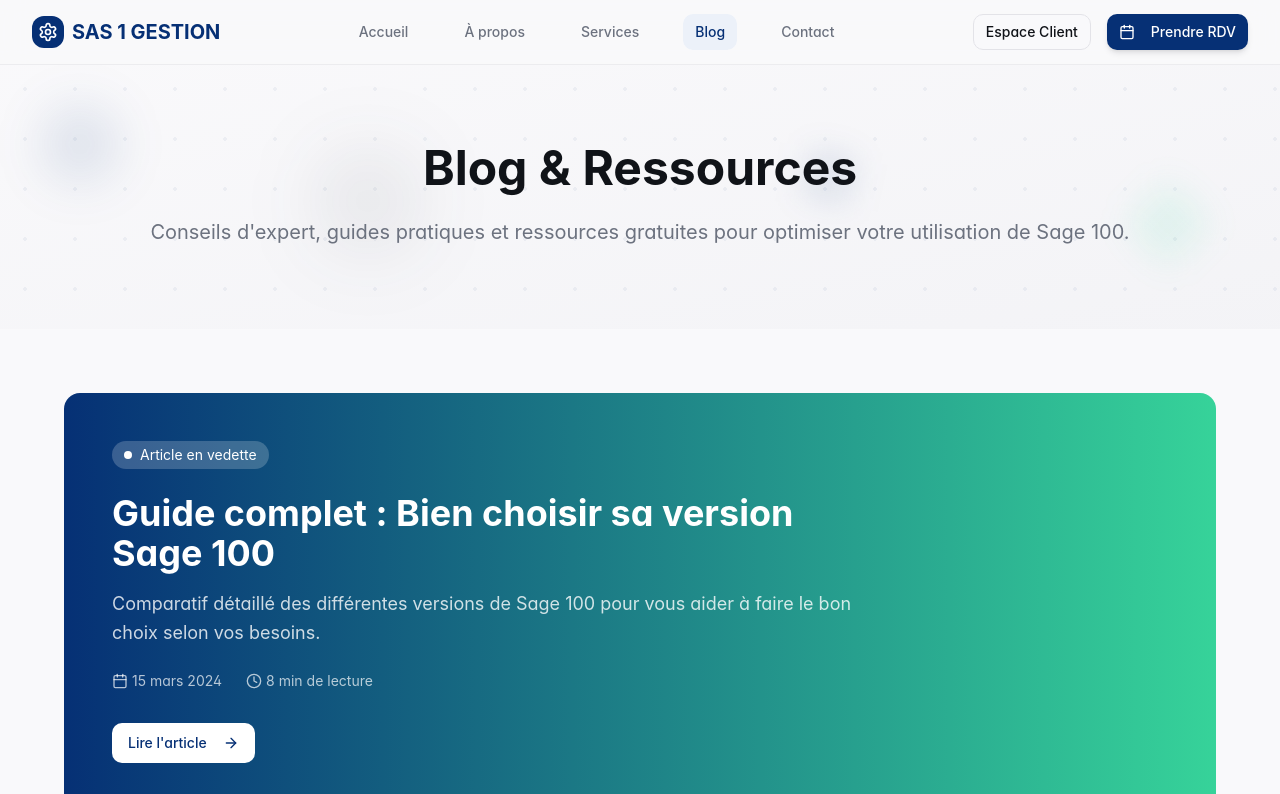
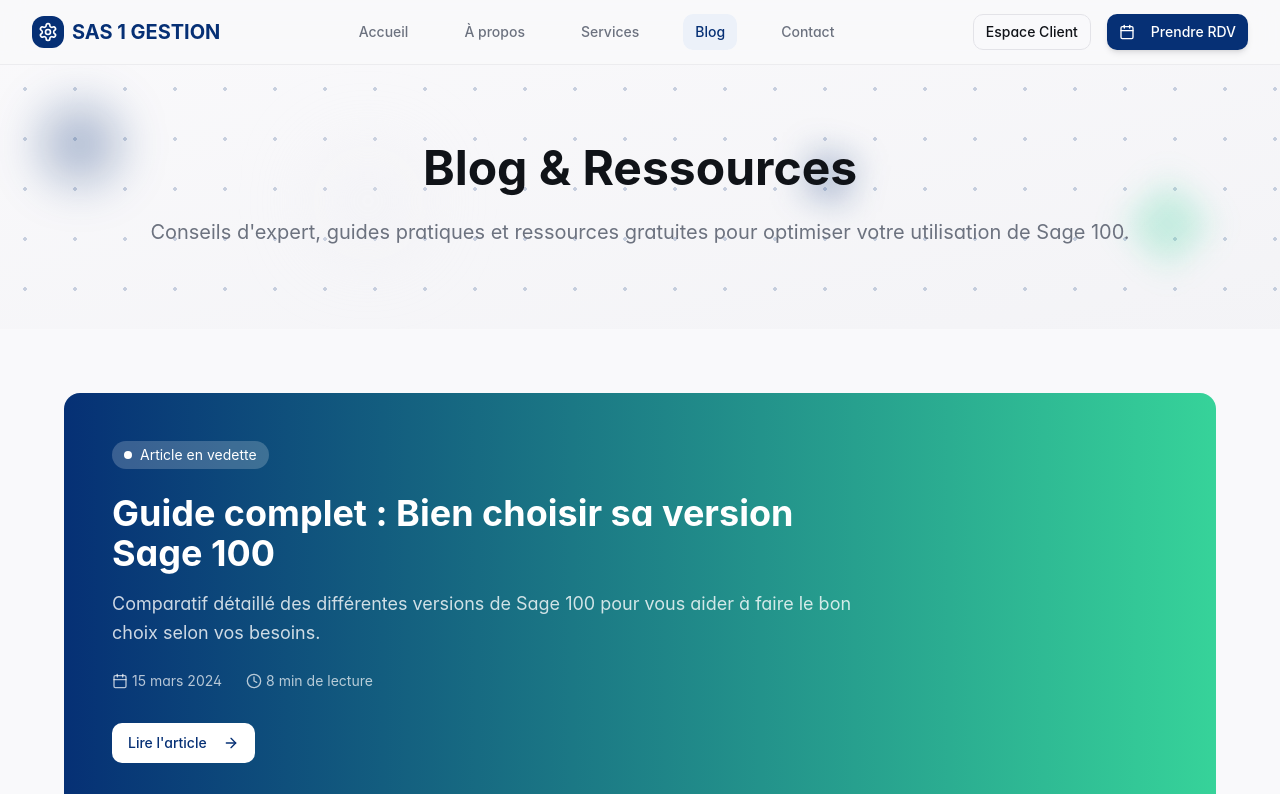
Before and after one commit to GESTIONMAX/sage-consultant-online, a React (Vite) app: page /blog in a window 1280 px wide. Shown: the top 794 px of the page. Built offline with nearby package versions, Linux system fonts and the light colour scheme.

Commit message:
Apply texture to blog page

```diff
--- a/src/pages/BlogPage.tsx
+++ b/src/pages/BlogPage.tsx
@@ -93,7 +93,7 @@ const BlogPage = () => {
       {/* Hero Section */}
       <section className="relative py-20 bg-gradient-to-br from-background to-background-secondary overflow-hidden">
         {/* Pattern Background */}
-        <div className="absolute inset-0 opacity-5">
+        <div className="absolute inset-0 opacity-20">
           <div className="absolute inset-0" style={{
             backgroundImage: `radial-gradient(circle at 25px 25px, hsl(var(--primary)) 2px, transparent 2px)`,
             backgroundSize: '50px 50px'
@@ -101,10 +101,10 @@ const BlogPage = () => {
         </div>
 
         {/* Geometric shapes */}
-        <div className="absolute top-10 left-10 w-20 h-20 bg-primary/10 rounded-full blur-xl"></div>
-        <div className="absolute top-32 right-20 w-16 h-16 bg-accent/10 rounded-lg rotate-45 blur-lg"></div>
-        <div className="absolute bottom-20 left-1/4 w-24 h-24 bg-secondary-dark/10 rounded-full blur-2xl"></div>
-        <div className="absolute bottom-32 right-1/3 w-12 h-12 bg-primary/10 rotate-12 blur-lg"></div>
+        <div className="absolute top-10 left-10 w-20 h-20 bg-primary/30 rounded-full blur-xl"></div>
+        <div className="absolute top-32 right-20 w-16 h-16 bg-accent/25 rounded-lg rotate-45 blur-lg"></div>
+        <div className="absolute bottom-20 left-1/4 w-24 h-24 bg-muted/40 rounded-full blur-2xl"></div>
+        <div className="absolute bottom-32 right-1/3 w-12 h-12 bg-primary/25 rotate-12 blur-lg"></div>
 
         {/* Content */}
         <div className="relative max-w-7xl mx-auto px-4 sm:px-6 lg:px-8 text-center">
```
